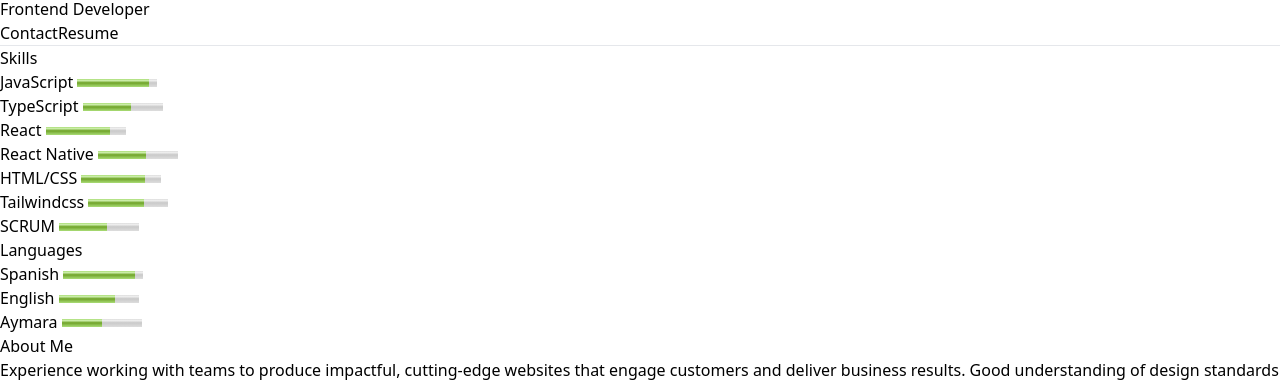
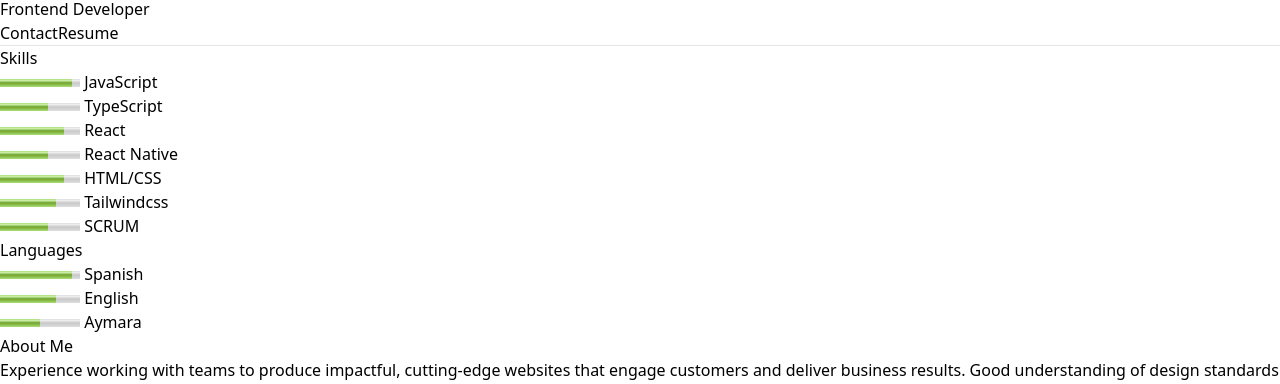
Before and after one commit to lalomax/cv-project, a React (Vite) app: page / in a window 1280 px wide. Shown: the part 327-711 px from the top of the page. Built offline with nearby package versions, Linux system fonts and the light colour scheme.

Commit message:
Reverse de list order to appear meter first

```diff
--- a/src/App.jsx
+++ b/src/App.jsx
@@ -42,13 +42,20 @@ function App() {
                     Skills
                   </span>
                   <ul>
-                    {/* {data.skills.map((skill) => {
-                      return <li class="mb-2">{skill}</li>;
-                    })} */}
                     {
                       // console.log(Object.entries(data.languages))
                       Object.entries(data.skills).map((skill) => {
-                      return <li class="mb-2">{skill[0]} <meter value={skill[1]} min="0" max="10" title={skill[1]}></meter></li>
+                        return (
+                          <li class="mb-2">
+                            <meter
+                              value={skill[1]}
+                              min="0"
+                              max="10"
+                              title={skill[1]}
+                            ></meter>{" "}
+                            {skill[0]}
+                          </li>
+                        );
                       })
                     }
                   </ul>
@@ -59,12 +66,20 @@ function App() {
                   Languages
                 </span>
                 <ul>
-                  {
-                    Object.entries(data.languages).map((language) => {
+                  {Object.entries(data.languages).map((language) => {
                     // console.log(key,index)
-                      return <li class="mb-2">{language[0]} <meter value={language[1]} min="0" max="10" title={language[1]}></meter></li>
-                    })
-                  }
+                    return (
+                      <li class="mb-2">
+                        <meter
+                          value={language[1]}
+                          min="0"
+                          max="10"
+                          title={language[1]}
+                        ></meter>{" "}
+                        {language[0]}
+                      </li>
+                    );
+                  })}
                 </ul>
               </div>
             </div>
@@ -169,15 +184,14 @@ function App() {
                     target="_blank"
                   >
                     <svg
-
-
                       class="h-6"
-
                       viewBox="0 0 24 24"
-
                       xmlns="http://www.w3.org/2000/svg"
                     >
-                      <path fill="currentColor" d="M19.59 6.69a4.83 4.83 0 0 1-3.77-4.25V2h-3.45v13.67a2.89 2.89 0 0 1-5.2 1.74 2.89 2.89 0 0 1 2.31-4.64 2.93 2.93 0 0 1 .88.13V9.4a6.84 6.84 0 0 0-1-.05A6.33 6.33 0 0 0 5 20.1a6.34 6.34 0 0 0 10.86-4.43v-7a8.16 8.16 0 0 0 4.77 1.52v-3.4a4.85 4.85 0 0 1-1-.1z"></path>
+                      <path
+                        fill="currentColor"
+                        d="M19.59 6.69a4.83 4.83 0 0 1-3.77-4.25V2h-3.45v13.67a2.89 2.89 0 0 1-5.2 1.74 2.89 2.89 0 0 1 2.31-4.64 2.93 2.93 0 0 1 .88.13V9.4a6.84 6.84 0 0 0-1-.05A6.33 6.33 0 0 0 5 20.1a6.34 6.34 0 0 0 10.86-4.43v-7a8.16 8.16 0 0 0 4.77 1.52v-3.4a4.85 4.85 0 0 1-1-.1z"
+                      ></path>
                     </svg>
                   </a>
                 </div>
```
Lines whose indentation alone changed are shown as unchanged.
